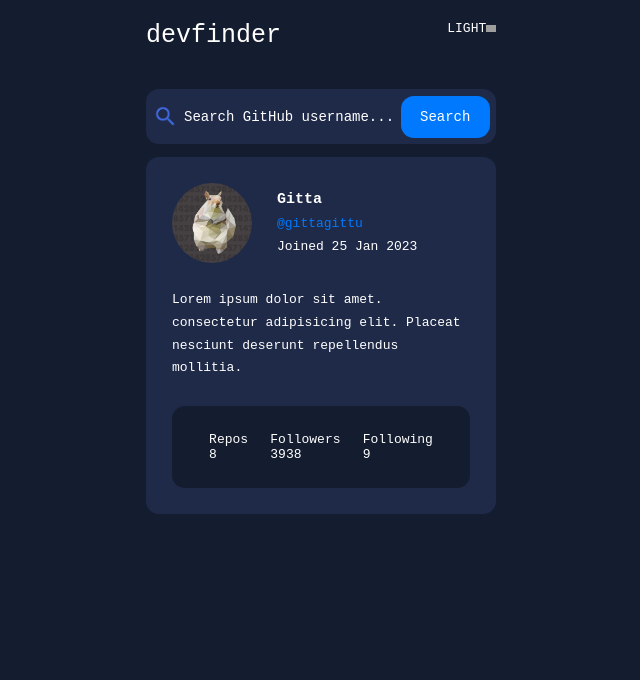
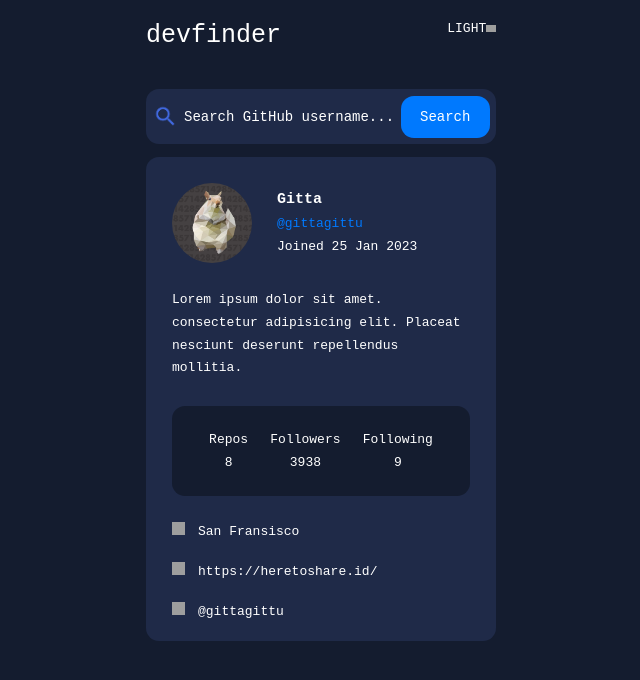
Before and after one commit to gittakiranaae/github-user-search, a React (Vite) app: page / in a window 1280 px wide. Shown: the top 680 px of the page, without its empty margins (319-959 px from the left). Built offline with nearby package versions, Linux system fonts and the light colour scheme; grey boxes are pictures that could not be loaded.

Commit message:
add more info

```diff
--- a/src/Profile.jsx
+++ b/src/Profile.jsx
@@ -30,11 +30,35 @@ function Profile() {
             <div className="number">
               {number}
               <br />
-              {numbers[number]}
+              <p className="number">{numbers[number]} </p>
             </div>
           ))}
         </div>
-        <div className="more-info"></div>
+        <div className="more-info">
+          <div>
+            <img
+              className="icon"
+              src="https://vectorified.com/images/white-sun-icon-34.png"
+            ></img>
+            San Fransisco
+          </div>
+          <div>
+            <img
+              className="icon"
+              src="https://vectorified.com/images/white-sun-icon-34.png"
+            ></img>
+            <a href="https://heretoshare.id/" target="_blank">
+              https://heretoshare.id/
+            </a>
+          </div>
+          <div>
+            <img
+              className="icon"
+              src="https://vectorified.com/images/white-sun-icon-34.png"
+            ></img>
+            @gittagittu
+          </div>
+        </div>
       </div>
     </>
   );
--- a/src/index.css
+++ b/src/index.css
@@ -143,6 +143,10 @@ p {
   margin: 8px 0px;
 }
 
+p.number {
+  margin-bottom: 0px;
+}
+
 .bio-desc {
   padding: 1rem 0rem;
   line-height: 1.75rem;
@@ -159,4 +163,26 @@ p {
   border-style: none;
   border-radius: 1rem;
   margin-top: 1rem;
+  text-align: center;
 }
+
+.more-info {
+  display: grid;
+  place-content: start;
+}
+
+.icon {
+  max-height: 1rem;
+  max-width: 1rem;
+  margin-top: 2rem;
+  padding-right: 1rem;
+}
+
+a {
+  color: white;
+  text-decoration: none;
+}
+
+a:hover {
+  text-decoration: underline;
+}
```
